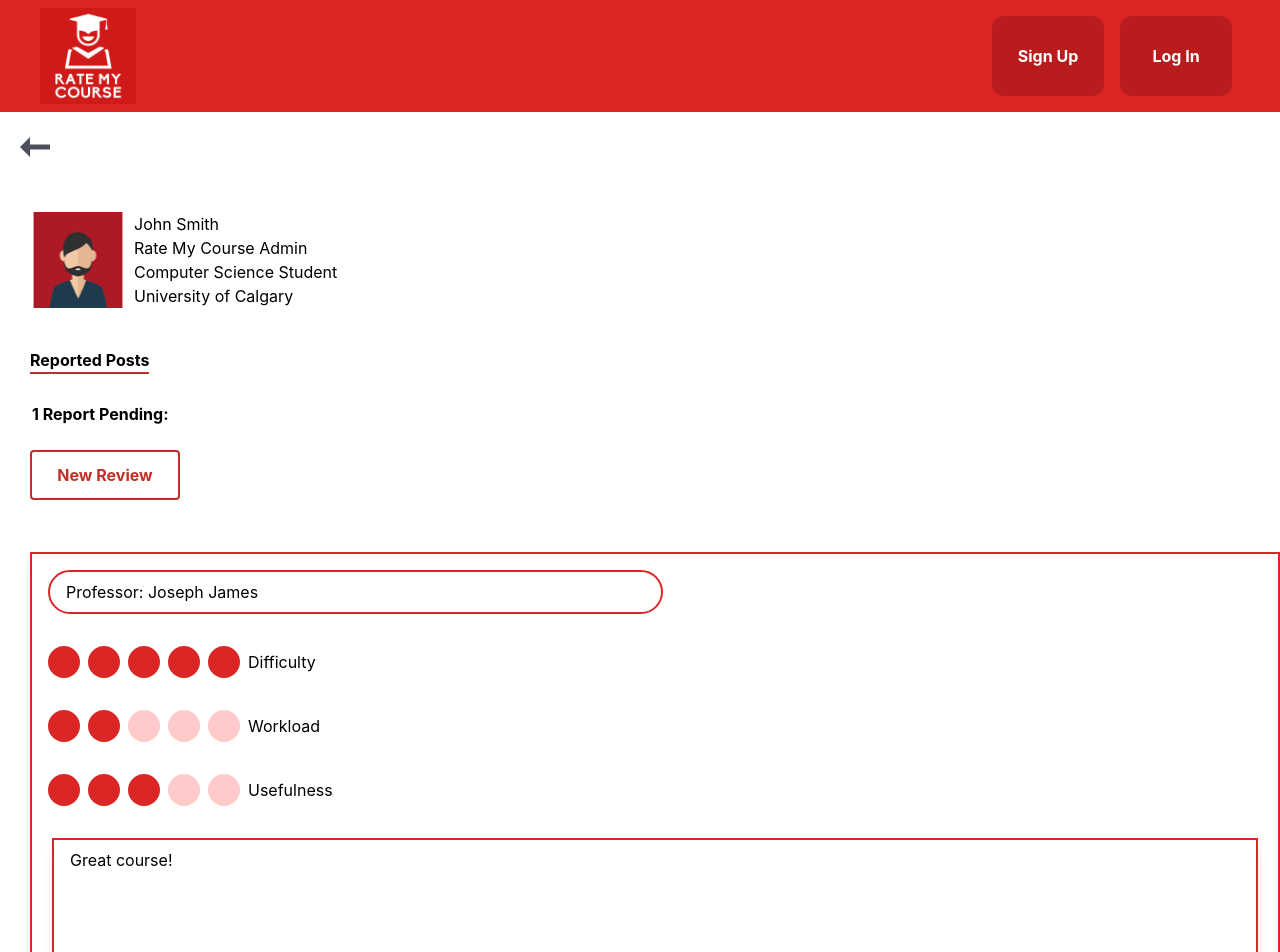
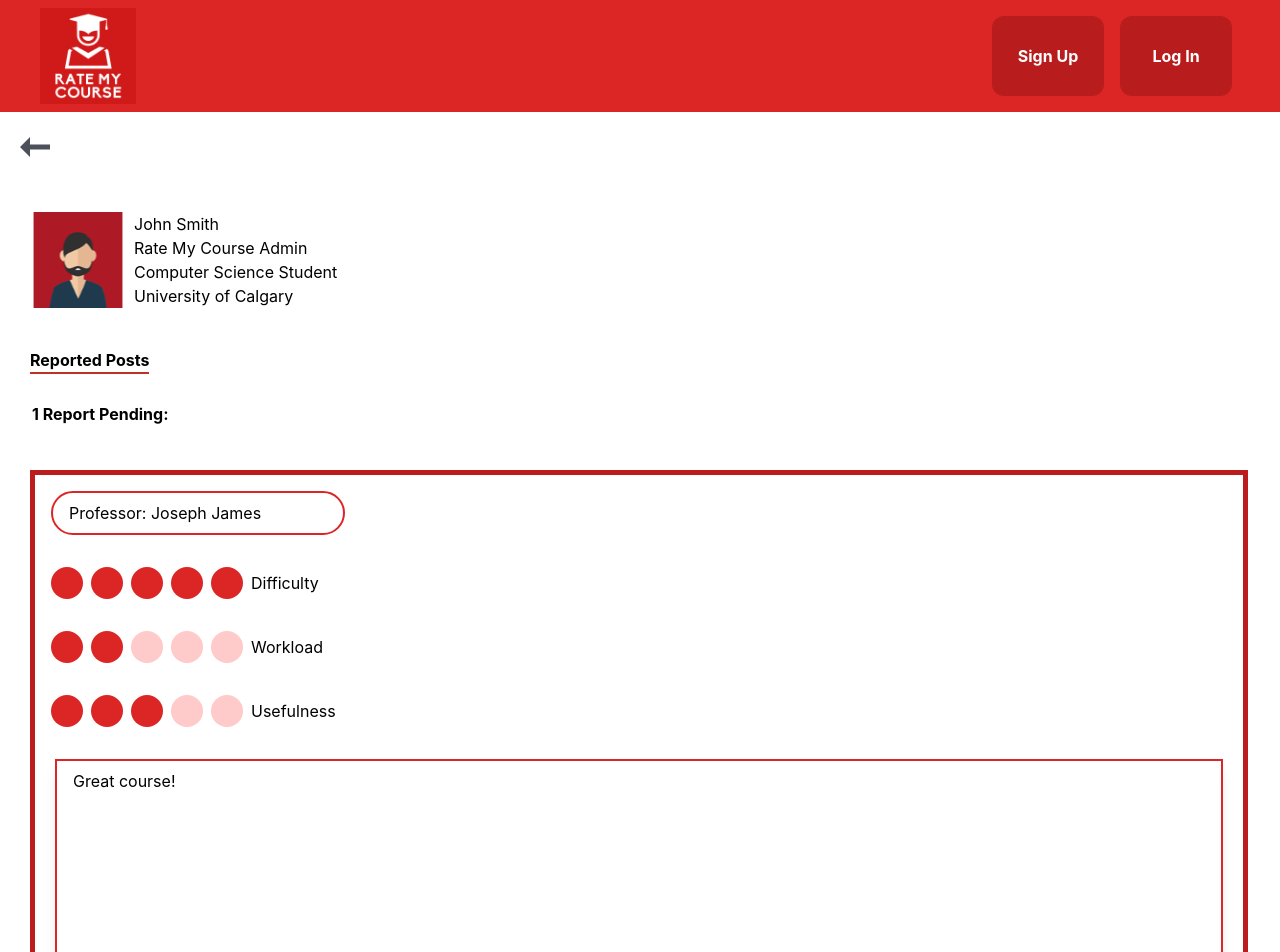
Before and after one commit to mrmallam/Rate_My_Course, a React (Create React App) app in the folder Frontend/rate_my_course/: page /AdminPage in a window 1280 px wide. Shown: the top 952 px of the page. Built offline with nearby package versions, Linux system fonts and the light colour scheme.

Commit message:
fixed spacing issues for the review divs on OverallCourseReviews and AdminPage

```diff
--- a/Frontend/rate_my_course/src/components/ReportedReview.js
+++ b/Frontend/rate_my_course/src/components/ReportedReview.js
@@ -26,11 +26,10 @@ function StaticReview() {
     const [comments, setComments] = useState('Great course!');
 
     return (
-        <div className='flex-row w-full py-8'>
-            <div className="container">
-                <div className='staticReview-container border-2 border-red-600 shadow-lg'>
-                <div className='ml-4'>
-                    <div className="rounded-full py-2 px-4 border-2 border-red-600 my-4 cursor-default w-1/2">
+        <div className ='w-full mr-8'>
+            <div className="form-container-2 w-full">
+                    <div className='mx-4'>
+                        <div className="rounded-full py-2 px-4 border-2 border-red-600 my-4 cursor-default w-full md:w-1/4">
                         Professor: {professor}
                         </div>
                     </div>
@@ -48,8 +47,7 @@ function StaticReview() {
                         > {comments}
                     </div>
             </div>
-            </div>
-            <div className="flex">
+            <div className="flex mt-5 mb-10">
                 <div className="approve-button">
                     <button className='rounded h-10 w-1/8 bg-green-600 text-white font-bold py-2 px-4 focus:outline-none focus:shadow-outline hover:bg-green-900'>Approve
                     </button>
--- a/Frontend/rate_my_course/src/components/Reviews.js
+++ b/Frontend/rate_my_course/src/components/Reviews.js
@@ -35,8 +35,7 @@ function Reviews() {
     };
 
     return (
-      <div className="container">
-        <div className='form-container border-2 border-red-600 shadow-lg'>
+      <div className='form-container-2 border-2 border-red-600 shadow-lg'>
         <div className='ml-4'>
           <input
               type="text"
@@ -70,9 +69,6 @@ function Reviews() {
         <div className='ml-8 mt-2 mb-2 font-bold'>
           <span className="text-md text-gray-400">12 others found this post useful</span>
         </div>
-
-
-        </div>
       </div>
     );
   }
--- a/Frontend/rate_my_course/src/pages/AdminPage.js
+++ b/Frontend/rate_my_course/src/pages/AdminPage.js
@@ -100,13 +100,6 @@ const MyReviews = () => {
             <div className="content">
                 {activeTab === 'reportedPosts' && (
                     <div className="review-content">
-                        <button
-                            className={`new-review-button ${showPopup ? 'disabled' : ''} rounded`}
-                            onClick={handleNewReviewClick}
-                            disabled={showPopup}
-                        >
-                            New Review
-                        </button>
                         <div>
                             {reviewData.map((reportedReview, index) => (
                                 <div key={index} className="review">
@@ -117,7 +110,6 @@ const MyReviews = () => {
                     </div>
                 )}
             </div>
-            {showPopup && <PopupContent />}
         </div>
     )
 }
--- a/Frontend/rate_my_course/src/pages/MyReviews.js
+++ b/Frontend/rate_my_course/src/pages/MyReviews.js
@@ -7,6 +7,7 @@ import bookMarkBlank from '../resources/bookmark-blank.svg';
 import StaticReview from "../components/StaticReview";
 import EditableReview from "../components/EditableReview";
 import RatedReview from "../components/RatedReview";
+import { Link } from "react-router-dom";
 
 const MyReviews = () => {
     const [activeTab, setActiveTab] = useState('myReviews');
@@ -121,6 +122,7 @@ const MyReviews = () => {
             <div className="content">
                 {activeTab === 'myReviews' && (
                     <div className="review-content">
+                        <Link to="/Review">
                             <button
                                 className={`new-review-button ${showPopup ? 'disabled' : ''}`}
                                 onClick={handleNewReviewClick}
@@ -128,6 +130,7 @@ const MyReviews = () => {
                             >
                                 New Review
                             </button>
+                        </Link>
                         <div>
                             {reviewData.map((editableReview, index) => (
                                 <div key={index} className="review">
--- a/Frontend/rate_my_course/src/pages/OverallCourseReviews.js
+++ b/Frontend/rate_my_course/src/pages/OverallCourseReviews.js
@@ -2,6 +2,7 @@ import React, { useState } from 'react';
 import uni_logo from '../resources/logo-ucalgary.jpg';
 import Reviews from '../components/Reviews';
 import Stars from '../resources/stars.jpg';
+import { Link } from "react-router-dom";
 
 
 function OverallCourseReviews() {
@@ -79,8 +80,10 @@ function OverallCourseReviews() {
             </div>
         </div>
 
-        <button className='h-16 w-1/2 md:w-1/6 bg-red-600 text-white font-bold py-2 px-4 rounded focus:outline-none focus:shadow-outline hover:bg-red-900'>Leave a New Review
-        </button>
+        <Link to="/Review">
+            <button className='h-16 w-1/2 md:w-1/6 bg-red-600 text-white font-bold py-2 px-4 rounded focus:outline-none focus:shadow-outline hover:bg-red-900'>Leave a New Review
+            </button>
+        </Link>
 
         <span className="text-md mt-6 text-black">Showing 2 Reviews: </span>
 
--- a/Frontend/rate_my_course/src/styles/Reviews.css
+++ b/Frontend/rate_my_course/src/styles/Reviews.css
@@ -17,6 +17,16 @@
   flex-direction: column;
   margin: 5% auto;
   margin-top: 2%;
+}
+
+.form-container-2 {
+  border: 5px solid #BB1C1C;
+  background-color: white;
+  min-height: 600px;
+  flex-shrink: 0;
+  width: 100%;
+  display: flex;
+  flex-direction: column;
 }
 
 .class-header {
@@ -43,5 +53,4 @@
   flex-shrink: 0;
   display: flex;
   flex-direction: column;
-  margin-bottom: 5%;
 }
```
Lines whose indentation alone changed are shown as unchanged.
